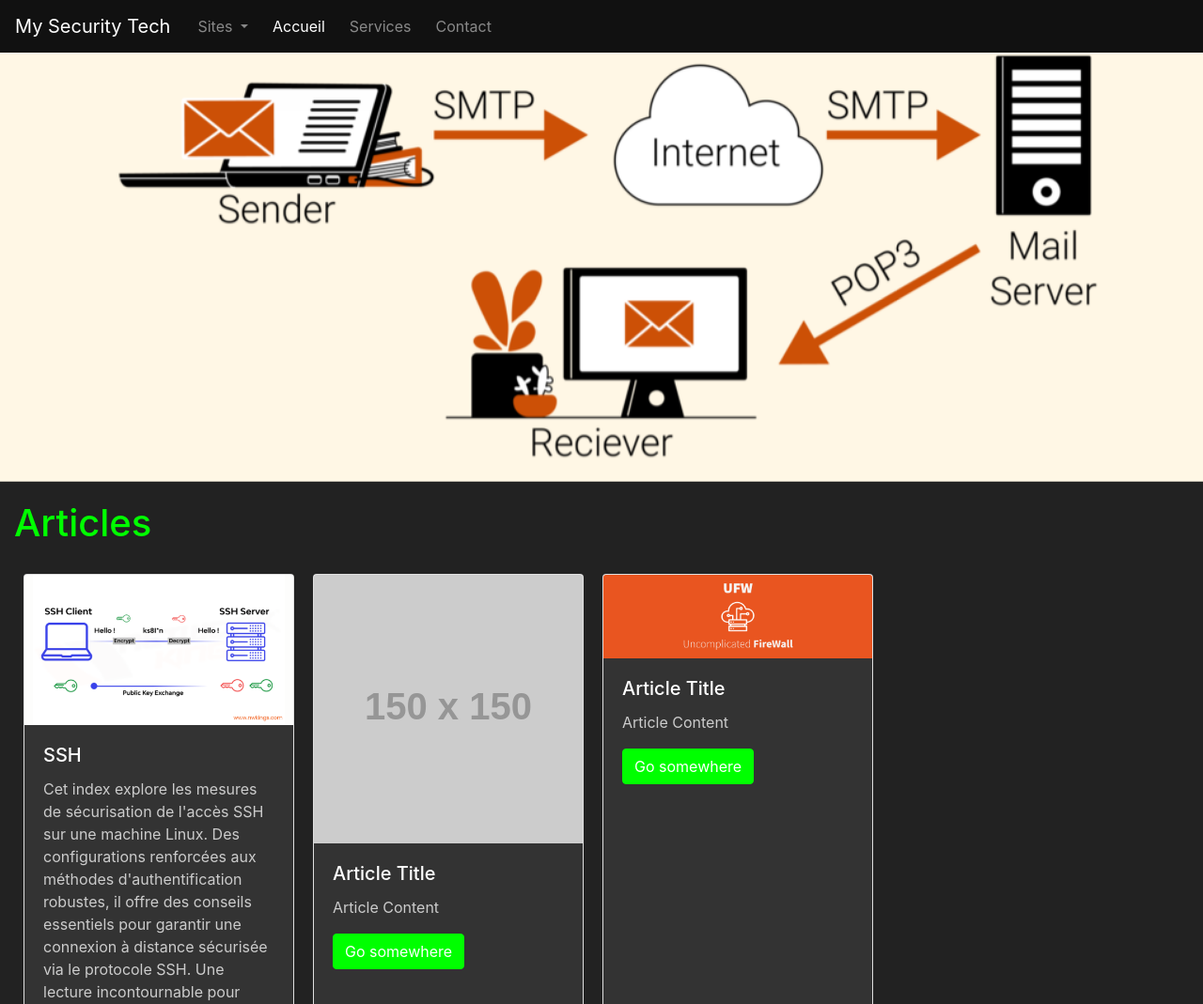
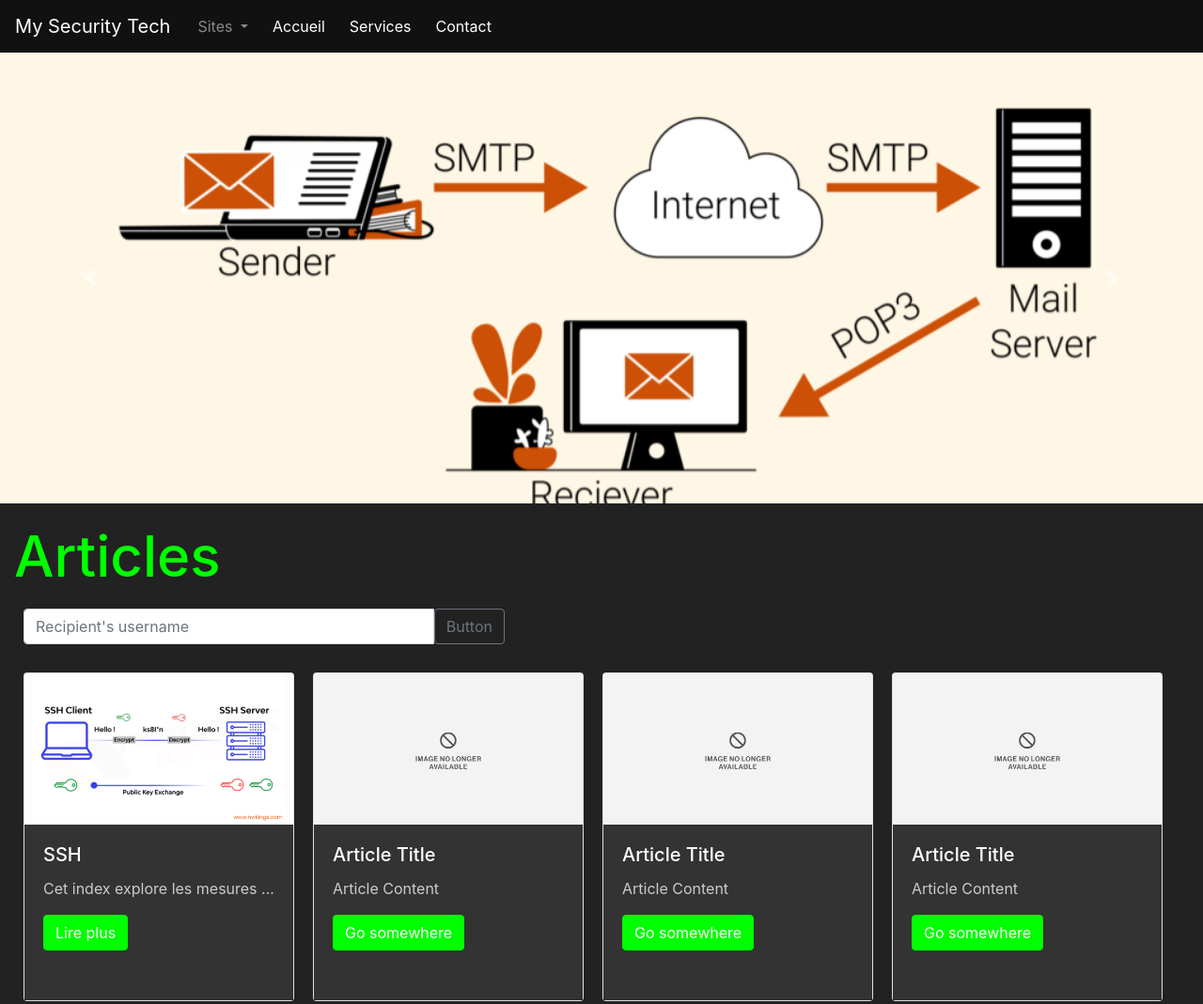
Before and after one commit to MathisDupriez/my-security, a website: page public/index.html in a window 1280 px wide. Shown: the top 1069 px of the page at 94% size. Drawn offline with nearby package versions, Linux system fonts and the light colour scheme; no server answers; placeholder pictures from the web are drawn by us.

Commit message:
Changement du carousel ajout de fleche de direction Changement de l'image "no-image" Changement css varier ajout de la barre de recherche non fonctionnel bien sur

```diff
--- a/public/css/common.css
+++ b/public/css/common.css
@@ -1,5 +1,6 @@
 /* Custom styles for a dark theme with green accents */
 body {
+    margin-top: 56px;
     background-color: #222;
     color: #fff;
 }
@@ -9,9 +10,8 @@ body {
     background-color: #111;
 }
 
-
-
-.navbar-light .navbar-brand, .navbar-light .navbar-nav .nav-link {
+.navbar-light .navbar-brand,
+.navbar-light .navbar-nav .nav-link {
     color: #00ff00; /* Green text for navbar links */
 }
 
@@ -20,22 +20,27 @@ body {
 }
 
 /* Secondary Navbar */
-.nav-pills .nav-link.active, .nav-pills .show > .nav-link {
+.nav-pills .nav-link.active,
+.nav-pills .show > .nav-link {
     background-color: #333;
     color: #00ff00; /* Green text for active secondary navbar links */
 }
+
 .nav-link {
     color: #00ff00; /* Green text for secondary navbar links */
-    margin : 0 5px 0 5px;
+    margin: 0 5px 0 5px;
 }
+
 .nav-link:hover {
     color: #66ff66; /* Light green on hover */
     background: #333;
 }
+
 /* Carousel */
 .carousel-inner {
     background-color: #333;
 }
+
 .btn-link {
     color: #00ff00; /* Green text for accordion buttons */
 }
@@ -52,17 +57,20 @@ h2 {
 p {
     color: #ccc;
 }
+
 .btn-primary {
     background-color: #00ff00; /* Green accent for download buttons */
     border-color: #00ff00; /* Green accent for download button borders */
 }
+
 .btn-primary:hover {
-    background-color: #555555; /* darker green on hover */
+    background-color: #555555; /* Darker green on hover */
     border-color: #66ff66; /* Light green on hover */
 }
+
 .list-group-item {
     background-color: #444;
-    border : 1px solid black;
+    border: 1px solid black;
 }
 
 /* Downloadable Files */
@@ -88,13 +96,6 @@ p {
     color: #fff;
 }
 
-/* Bootstrap JS and jQuery */
-.navbar-dark  {
-    background-color: #111; /* Green accent for the navbar toggler icon in dark mode */
-}
-.sticky-top{
-    top: 10px;
-}
 .footer {
     background-color: #111;
     color: #fff;
@@ -105,11 +106,15 @@ p {
     text-align: center;
     padding: 10px;
 }
+
 .sectionTitle {
     color: #00ff00; /* Green text for section titles */
+    font-size: 60px;
     margin-top: 20px;
     margin-bottom: 20px;
+    padding-right: 10px;
 }
+
 #article {
     width: 98vw;
     margin-top: 20px;
@@ -118,6 +123,39 @@ p {
     justify-content: left;
     flex-wrap: wrap;
 }
+
 .articleBody {
     margin: 10px;
+    height: 550px;
+    max-height: 350px;
 }
+
+#finder {
+    display: block;
+    align-items: center;
+    justify-content: left;
+    flex-wrap: nowrap;
+}
+
+#finderBar {
+    width: 40vw;
+    margin: 10px;
+}
+
+.carousel-inner img {
+    width: auto; /* Réinitialiser la largeur pour permettre à l'image d'être redimensionnée proportionnellement */
+    height: 100%; /* Hauteur maximale du carrousel */
+    object-fit: contain; /* Afficher l'image entière tout en la centrant dans le conteneur */
+}
+
+#carousel {
+    max-height: 60vh; /* Définir une hauteur fixe pour le carrousel */
+    overflow: hidden; /* Masquer le contenu dépassant de la hauteur du carrousel */
+}
+
+
+.card-text {
+    overflow: hidden;
+    white-space: nowrap;
+    text-overflow: ellipsis;
+}
--- a/public/index.html
+++ b/public/index.html
@@ -11,9 +11,6 @@
         <link rel="stylesheet" href="css/common.css">
         <script defer src="js/index.js"></script>
     </head>
-
-
-    <body data-spy="scroll" data-target="#navbar" data-offset="50">
     <!-- Navigation Bar -->
     <nav id="mainNav" class="navbar navbar-expand-lg navbar-dark fixed-top">
         <a class="navbar-brand" href="#">My Security Tech</a>
@@ -36,20 +33,19 @@
                 <li class="nav-item active">
                     <a class="nav-link navBarLink" href="https://my-security.tech">Accueil <span class="sr-only">(current)</span></a>
                 </li>
-                    <li class="nav-item">
+                <li class="nav-item active">
                     <a class="nav-link navBarLink" href="#services">Services</a>
                 </li>
-                    <li class="nav-item">
+                <li class="nav-item active">
                     <a class="nav-link navBarLink" href="#contact">Contact</a>
                 </li>
             </ul>
         </div>
     </nav>
 
-
-
+    <body data-spy="scroll" data-target="#navbar" data-offset="50">
         <!-- Carousel -->
-        <div id="carouselExampleSlidesOnly" class="carousel slide" data-ride="carousel">
+        <div id="carousel" class="carousel slide" data-ride="carousel" data-interval="4000">
             <div class="carousel-inner">
                 <div class="carousel-item active">
                     <img src="image/ubuntu-ufw.png" class="d-block w-100" alt="...">
@@ -69,13 +65,28 @@
 
                 <!-- Add more carousel items as needed -->
             </div>
+            <a class="carousel-control-prev" href="#carousel" role="button" data-slide="prev"> <!-- Flèche gauche -->
+                <span class="carousel-control-prev-icon" aria-hidden="true"></span>
+                <span class="sr-only">Previous</span>
+            </a>
+            <a class="carousel-control-next" href="#carousel" role="button" data-slide="next"> <!-- Flèche droite -->
+                <span class="carousel-control-next-icon" aria-hidden="true"></span>
+                <span class="sr-only">Next</span>
+            </a>
         </div>
 
         <!-- Main Content Sections -->
         <div class="col-lg-9">
+            <div id="finder">
                 <h1 class="sectionTitle">
                     Articles
                 </h1>
+                <div id="finderBar" class="input-group mb-3">
+                    <input type="text" class="form-control" placeholder="Recipient's username" aria-label="Recipient's username" aria-describedby="button-addon2">
+                    <button class="btn btn-outline-secondary" type="button" id="button-addon2">Button</button>
+                </div>
+            </div>
+
             <div id="article">
                 <div class="card articleBody" style="width: 18rem;">
                     <img src="image/Network-Components-54-min-1024x576.png" class="card-img-top" alt="...">
@@ -164,7 +175,7 @@
 
     <template id="articleTemplate">
         <div class="card articleBody" style="width: 18rem;">
-            <img id="articleImage" src="..." class="card-img-top" alt="...">
+            <img id="articleImage" src="./image/no-image.png" class="card-img-top" alt="...">
             <div class="card-body">
                 <h5 id="articleTitle" class="card-title">Card title</h5>
                 <p id="articleContent" class="card-text">Some quick example text to build on the card title and make up the bulk of the card's content.</p>
--- a/public/js/index.js
+++ b/public/js/index.js
@@ -5,7 +5,7 @@ function addArticle(articleTitle, articleContent, articleImage) {
   const clone = document.importNode(articleTemplate.content, true);
   clone.getElementById('articleTitle').textContent = articleTitle || 'Article Title';
     clone.getElementById('articleContent').textContent = articleContent || 'Article Content';
-    clone.getElementById('articleImage').src = articleImage || 'https://via.placeholder.com/150';
+    clone.getElementById('articleImage').src = articleImage || './image/no-image.png';
     clone.getElementById('articleButton').addEventListener('click', function() {
 
     });
@@ -20,6 +20,12 @@ fetch('/articles')
     });
   });
 addArticle('Article Title', 'Article Content', '');
+addArticle('Article Title', 'Article Content', '');
+addArticle('Article Title', 'Article Content', '');
+addArticle('Article Title', 'Article Content', '');
+addArticle('Article Title', 'Article Content', '');
+addArticle('Article Title', 'Article Content', '');
+addArticle('Article Title', 'Article Content', '');
 
 // post a new index
 const articles = {
@@ -29,5 +35,3 @@ const articles = {
     likes: 0,
     image: '/image/ubuntu-ufw.png'
     };
-
-addArticle(articles.title, articles.content, articles.image);
--- a/server.js
+++ b/server.js
@@ -7,9 +7,9 @@ const port = 54404;
 app.use(express.static('public'));
 app.use(express.static('image'));
 
-//const Database = require('./database/openDatabase.js');
+const Database = require('./database/openDatabase.js');
 
-//const databaseManager = new Database('database.db');
+const databaseManager = new Database('database.db');
 
 // routes for the articles table
 app.get('/articles', async (req, res) => {
```
Also changed, not shown: public/html/Article.html (+0 -13 lines), public/image/no-image.png (added). Lines whose indentation alone changed are shown as unchanged.
